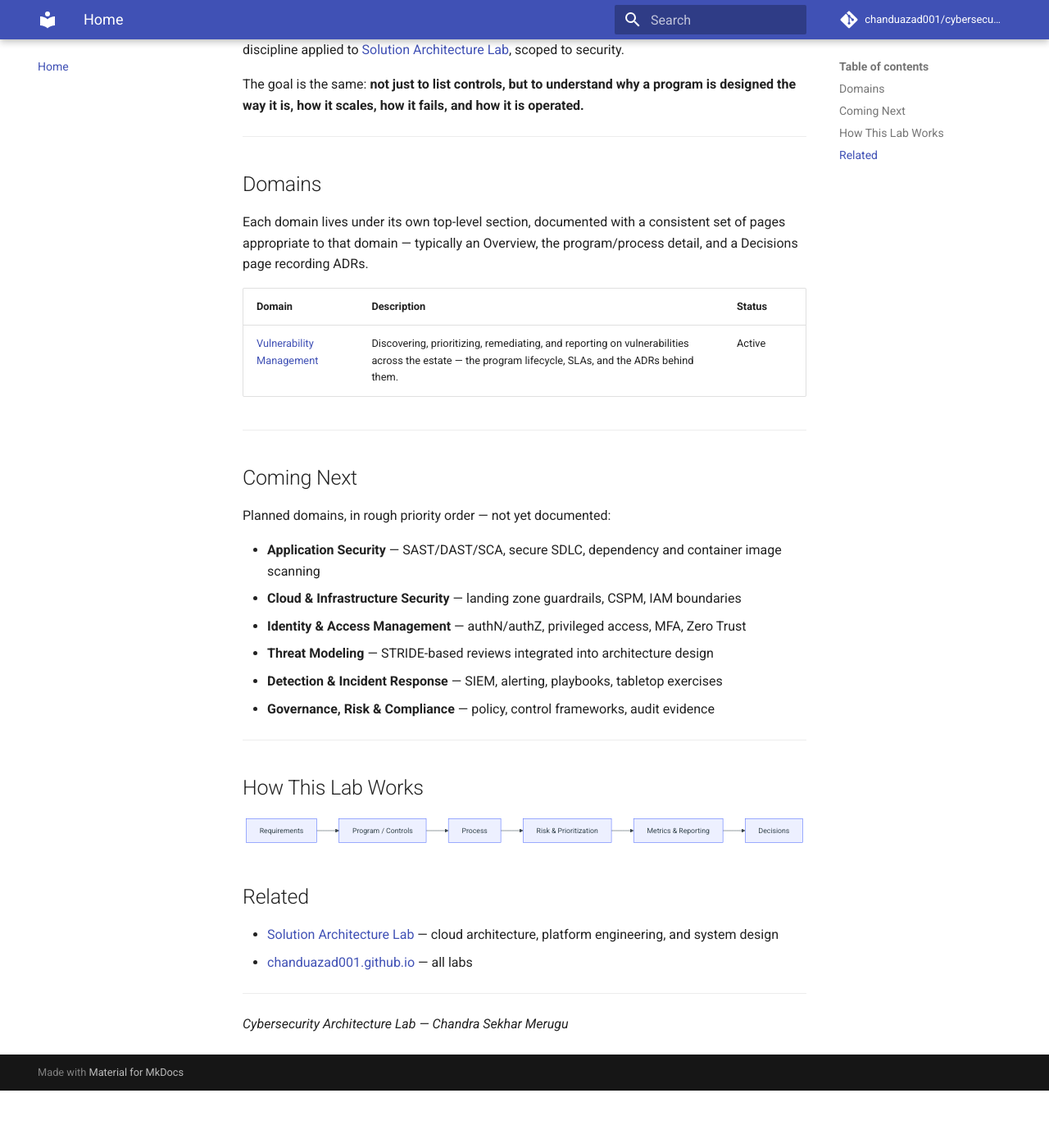
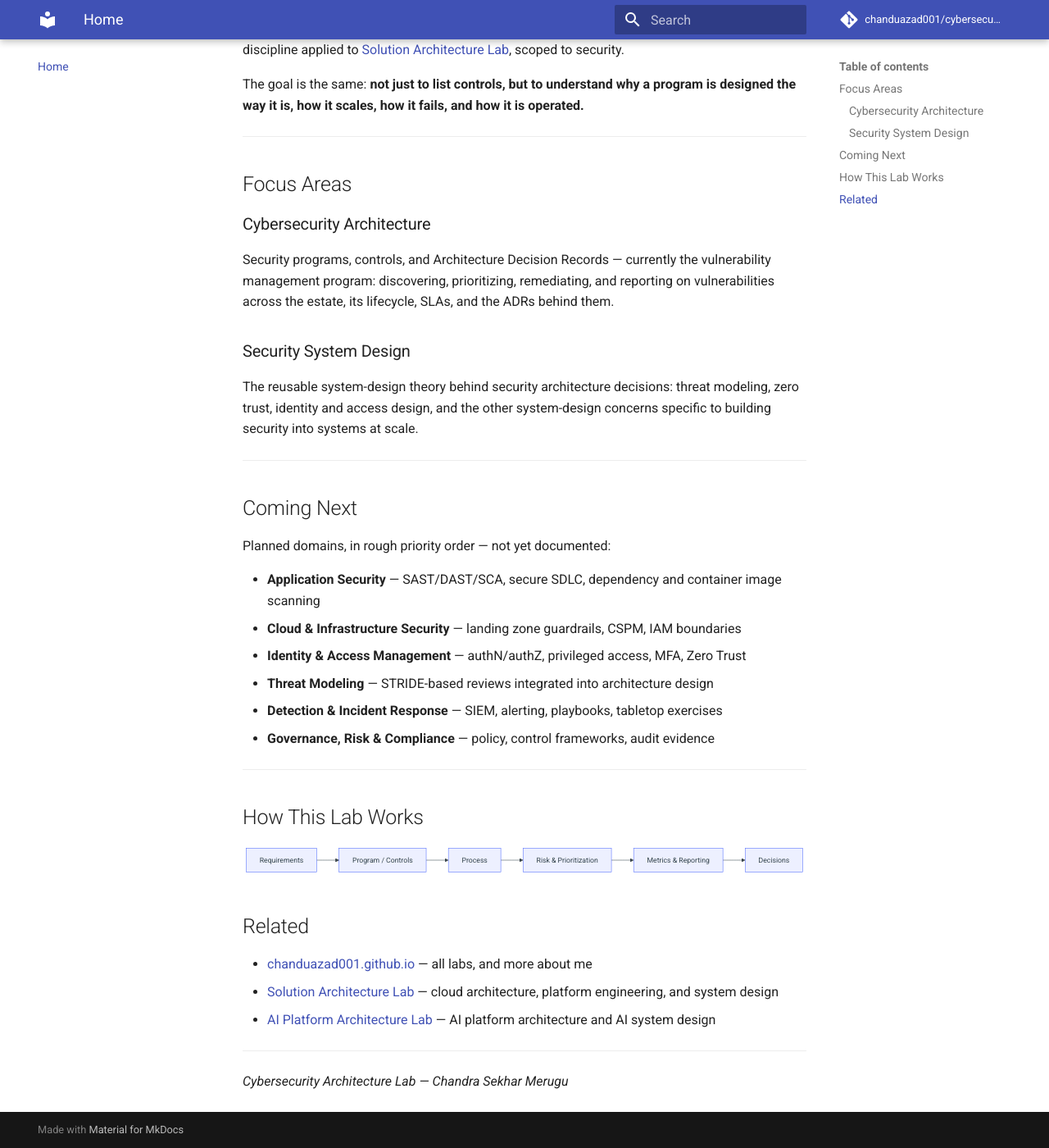
Before and after one commit to chanduazad001/cybersecurity-architecture-lab, an MkDocs documentation site: the page built from docs/index.md, in a window 1280 px wide and 1400 px high, scrolled down 272 px. Shown: the whole window at 82% size. Built offline with MkDocs 1.6.1 and Material for MkDocs 9.7.7, drawn with Linux system fonts in a browser that asks for light colours; comment, search, counter and statistics services are not loaded; before the commit the page ends 1602 px from its top, so only the background shows below that.

Commit message:
Align home page with Cybersecurity Architecture / Security System Design sections
Replaces the single-domain "Domains" table with Focus Areas matching
the two top-level nav sections, and cross-links AI Platform
Architecture Lab alongside Solution Architecture Lab, consistent with
the other labs' home pages.

Co-Authored-By: Claude Sonnet 5 <noreply@anthropic.com>

```diff
--- a/docs/index.md
+++ b/docs/index.md
@@ -14,15 +14,21 @@ is operated.**
 
 ---
 
-## Domains
+## Focus Areas
 
-Each domain lives under its own top-level section, documented with a
-consistent set of pages appropriate to that domain — typically an
-Overview, the program/process detail, and a Decisions page recording ADRs.
+### Cybersecurity Architecture
 
-| Domain | Description | Status |
-| --------------- | -------------- | -------- |
-| [Vulnerability Management](vulnerability-management/index.md) | Discovering, prioritizing, remediating, and reporting on vulnerabilities across the estate — the program lifecycle, SLAs, and the ADRs behind them. | Active |
+Security programs, controls, and Architecture Decision Records —
+currently the vulnerability management program: discovering,
+prioritizing, remediating, and reporting on vulnerabilities across the
+estate, its lifecycle, SLAs, and the ADRs behind them.
+
+### Security System Design
+
+The reusable system-design theory behind security architecture
+decisions: threat modeling, zero trust, identity and access design, and
+the other system-design concerns specific to building security into
+systems at scale.
 
 ---
 
@@ -52,8 +58,9 @@ flowchart LR
 
 ## Related
 
+* [chanduazad001.github.io](https://chanduazad001.github.io/) — all labs, and more about me
 * [Solution Architecture Lab](https://chanduazad001.github.io/solution-architecture-lab/) — cloud architecture, platform engineering, and system design
-* [chanduazad001.github.io](https://chanduazad001.github.io/) — all labs
+* [AI Platform Architecture Lab](https://chanduazad001.github.io/ai-platform-architecture-lab/) — AI platform architecture and AI system design
 
 ---
 
```
Also changed, not shown: README.md (+14 -6 lines).
